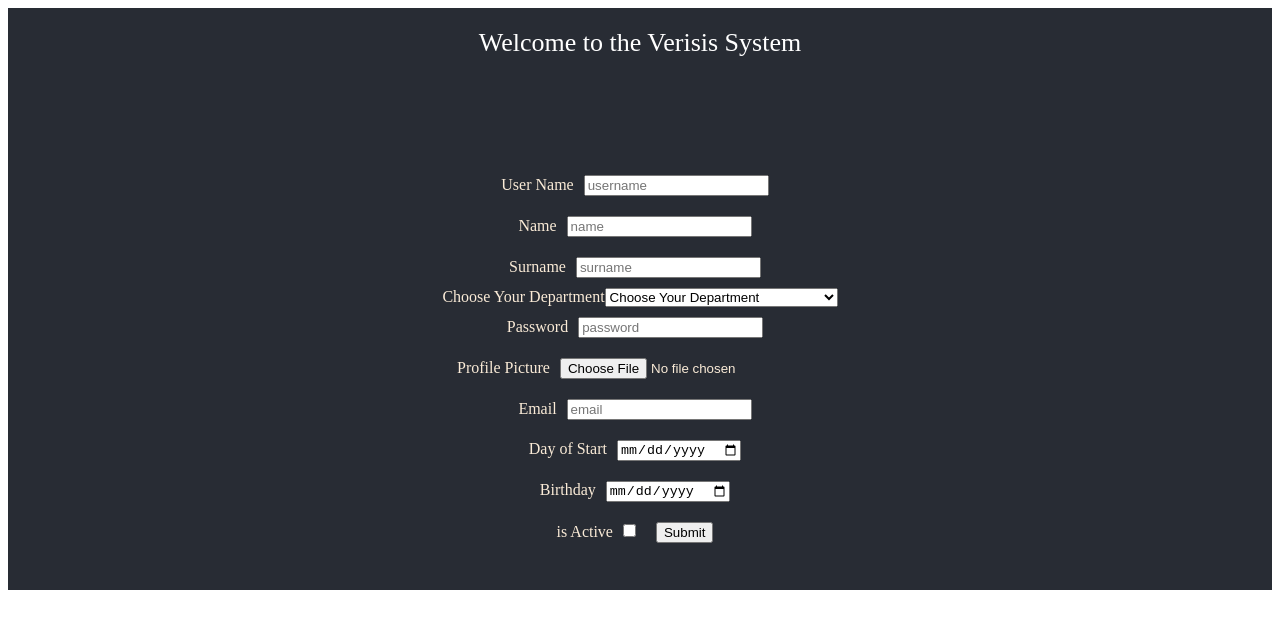
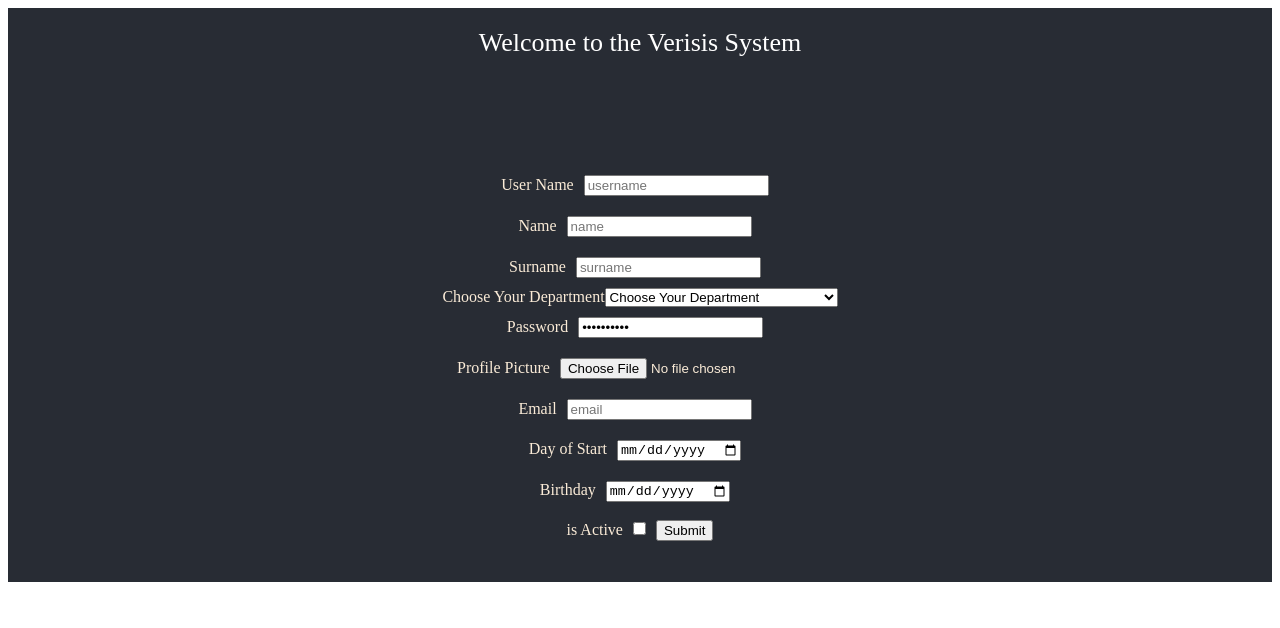
Before and after one commit to sarakahaveci/Verisis-system, a React (Create React App) app: page / in a window 1280 px wide. Shown: the top 628 px of the page. Built offline with nearby package versions, Linux system fonts and the light colour scheme.

Commit message:
--- Auto-Git Commit ---

```diff
--- a/src/App.js
+++ b/src/App.js
@@ -3,21 +3,8 @@ import "./App.css";
 import Users from "./Users";
 import data from "./Users";
 
-class App extends Component {
-  state = {
-    users: {},
-  };
+function App () {
 
-  onChange = (updatedValue) => {
-    this.setState({
-      users: {
-        ...this.state.users,
-        ...updatedValue,
-      },
-    });
-  };
-
-  render() {
     return (
       <div className="App">
         <header className="App-header">Welcome to the Verisis System</header>
@@ -26,5 +13,4 @@ class App extends Component {
       </div>
     );
   }
-}
 export default App;
--- a/src/Users.js
+++ b/src/Users.js
@@ -10,8 +10,8 @@ function Users(props) {
   const [currentDepartment, setCurrentDepartment] = useState("");
   const { register, option } = useForm();
   const handleChange = (e) => {
-    e("");
-    console.log(e);
+    e.preventDefault();
+   console.log(e);
   };
   function handleSubmit(e) {
     e.preventDefault();
@@ -80,10 +80,11 @@ function Users(props) {
       <br />
       Password
       <input
-        type="password"
-        placeholder="password"
-        name="password"
-        ref={register({
+          value="{password}"
+          type="password"
+          placeholder="password"
+          name="password"
+          ref={register({
           required: true,
           minLength: 8,
           maxLength: 16,
@@ -119,7 +120,7 @@ function Users(props) {
         type="checkbox"
         onChange={(e) => setActive(e.target.value)}
       />
-      <input onSubmit="Users()" type="submit" />
+      <button onSubmit={Users}> Submit </button>
     </form>
   );
 }
```
Also changed, not shown: .autogit/logs/log-14-1-2021-16-44-41.txt (added).
